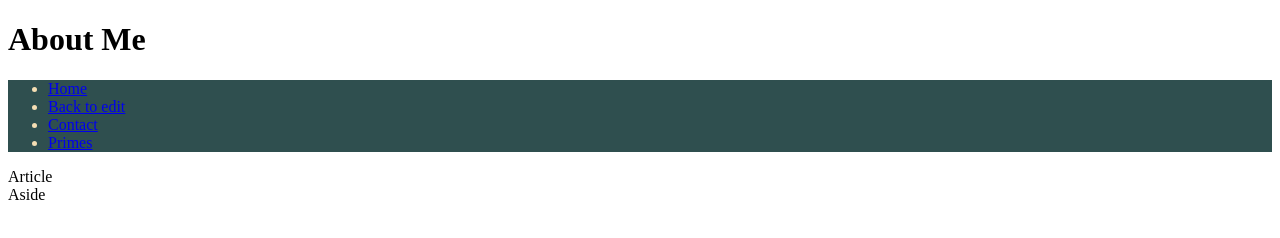
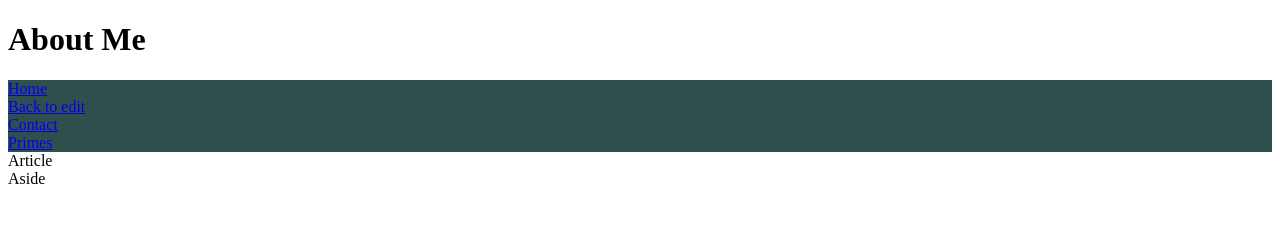
Before and after one commit to RandallZPorter/styled-site, a plain HTML site: page index.html in a window 1280 px wide. Drawn offline with Linux system fonts and the light colour scheme.

Commit message:
Update porter.css

```diff
--- a/css/porter.css
+++ b/css/porter.css
@@ -1,6 +1,10 @@
 nav {
   background-color: darkslategrey;
-  position: relative;
-  top: 0em;
   color: wheat;
 }
+
+.navbar {
+  list-style-type: none;
+  margin: 0;
+  padding: 0;
+}
```
